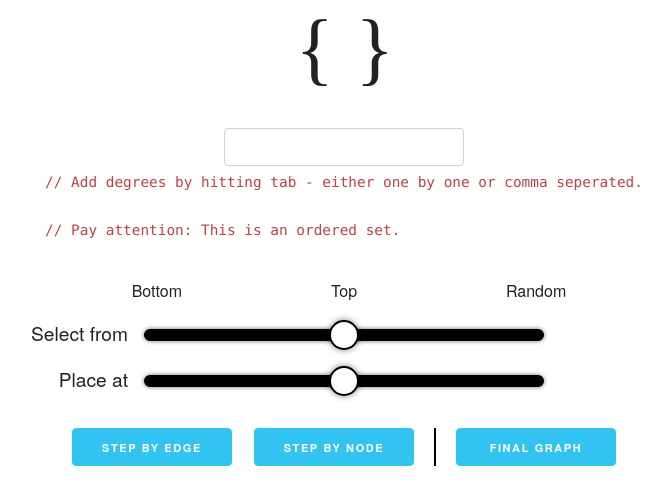
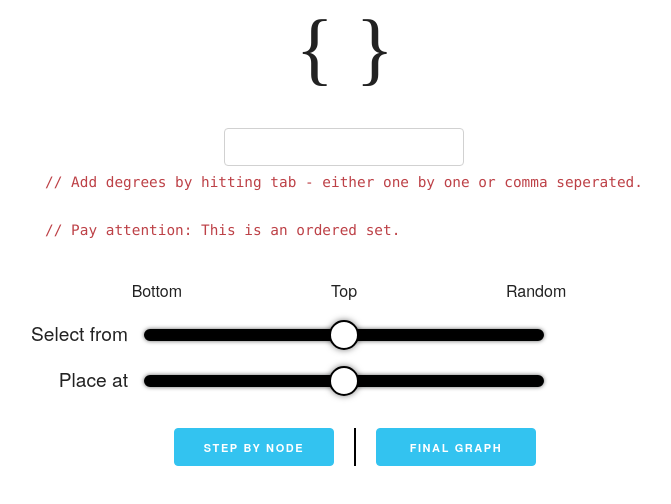
Before and after one commit to sajjadbashar/havel-hakimi-viz, a plain HTML site: page index.html in a window 1280 px wide. Shown: the whole page, without its empty margins (296-967 px from the left). Drawn offline with nearby package versions, Linux system fonts and the light colour scheme.

Commit message:
Update main.css

```diff
--- a/css/main.css
+++ b/css/main.css
@@ -429,5 +429,5 @@ input[type=range]:focus::-ms-fill-upper {
 }
 
 #step-by-edge {
-    displaye: none;
+    display: none;
 }
```
